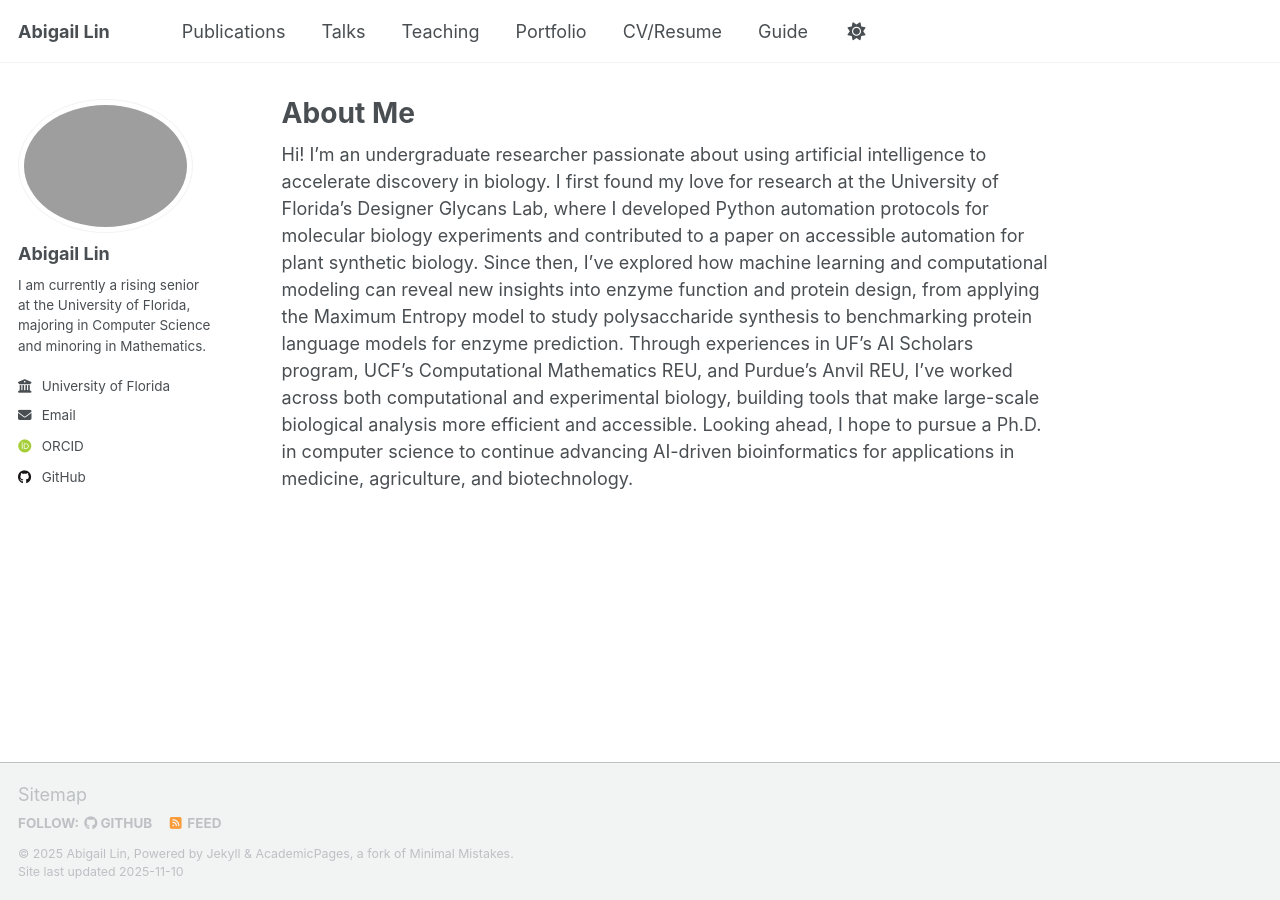
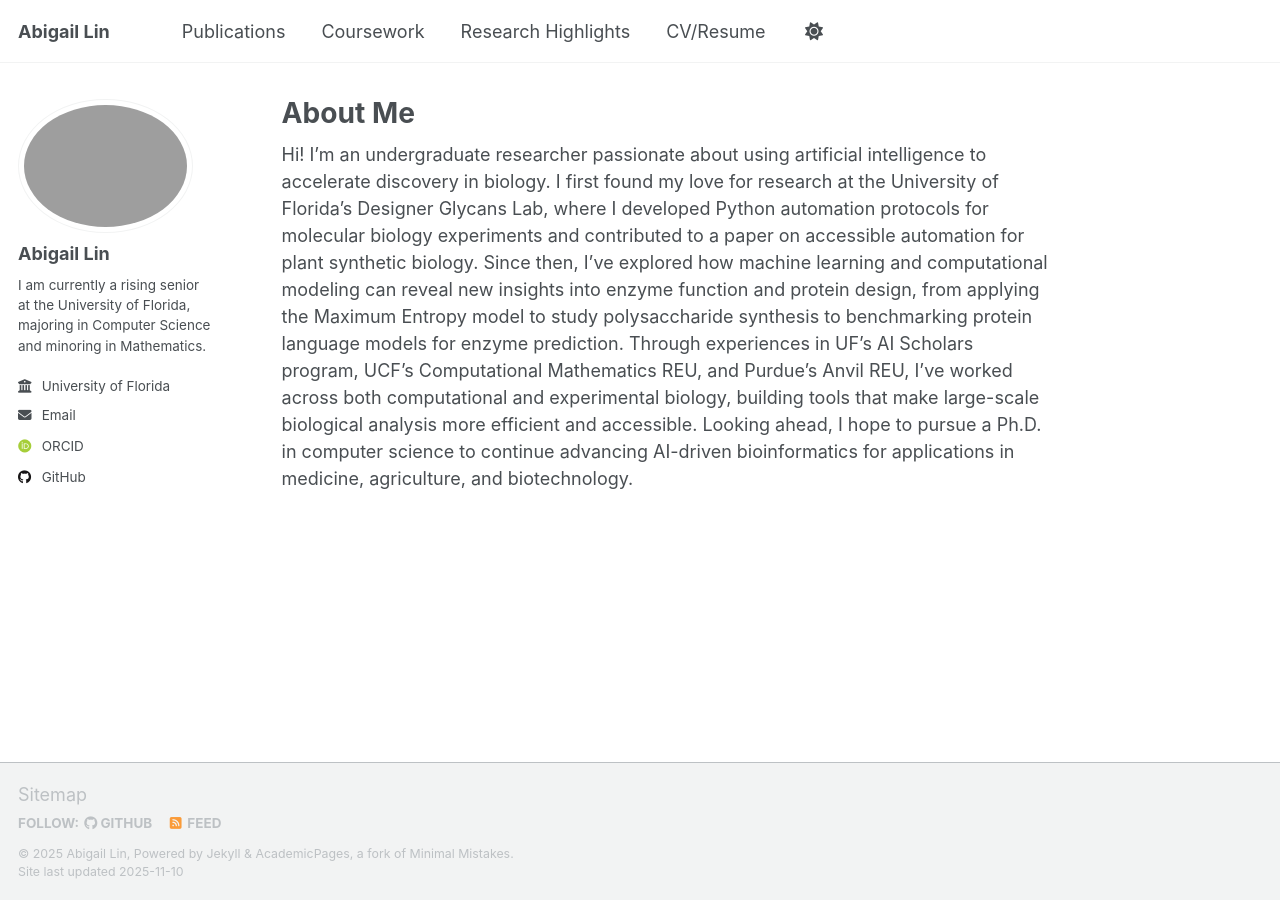
Before and after one commit to HelloWorld7-beep/HelloWorld7-beep.github.io, a Jekyll site: the page built from _pages/about.md, in a window 1280 px wide. Built offline with Jekyll 4.4.1, drawn with Linux system fonts in a browser that asks for light colours; some web fonts are replaced; a script that is not in the unit is left out.

Commit message:
Modify navigation links in YAML file
Updated navigation links by commenting out 'Talks' and 'Guide', and added 'Coursework' and 'Research Highlights'.

```diff
--- a/_data/navigation.yml
+++ b/_data/navigation.yml
@@ -11,13 +11,13 @@ main:
   - title: "Publications"
     url: /publications/
 
-  - title: "Talks"
-    url: /talks/
+#  - title: "Talks"
+#    url: /talks/
 
-  - title: "Teaching"
-    url: /teaching/
+  - title: "Coursework"
+    url: /coursework/
 
-  - title: "Portfolio"
+  - title: "Research Highlights"
     url: /portfolio/
 
   - title: "CV/Resume"
@@ -26,5 +26,5 @@ main:
   # - title: "CV"
   #   url: /cv-json/
 
-  - title: "Guide"
-    url: /markdown/
+#  - title: "Guide"
+#    url: /markdown/
```
